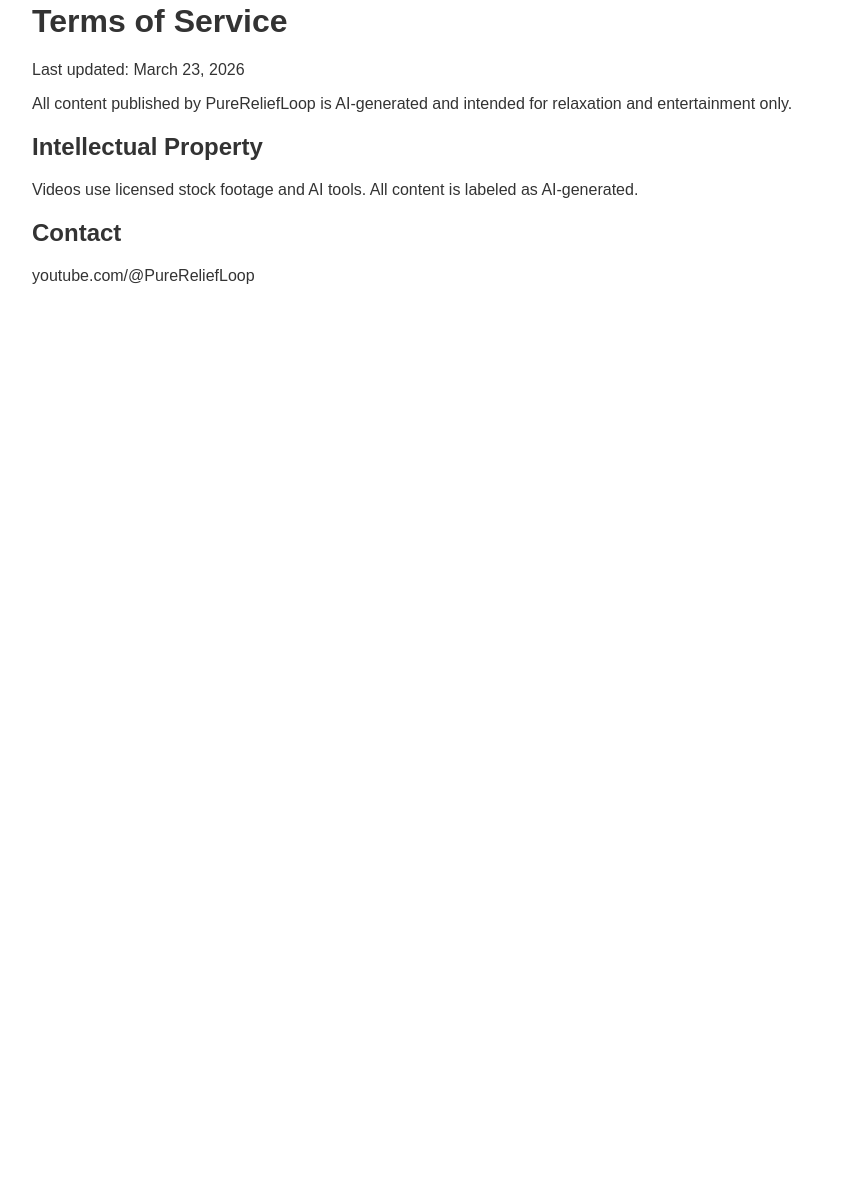
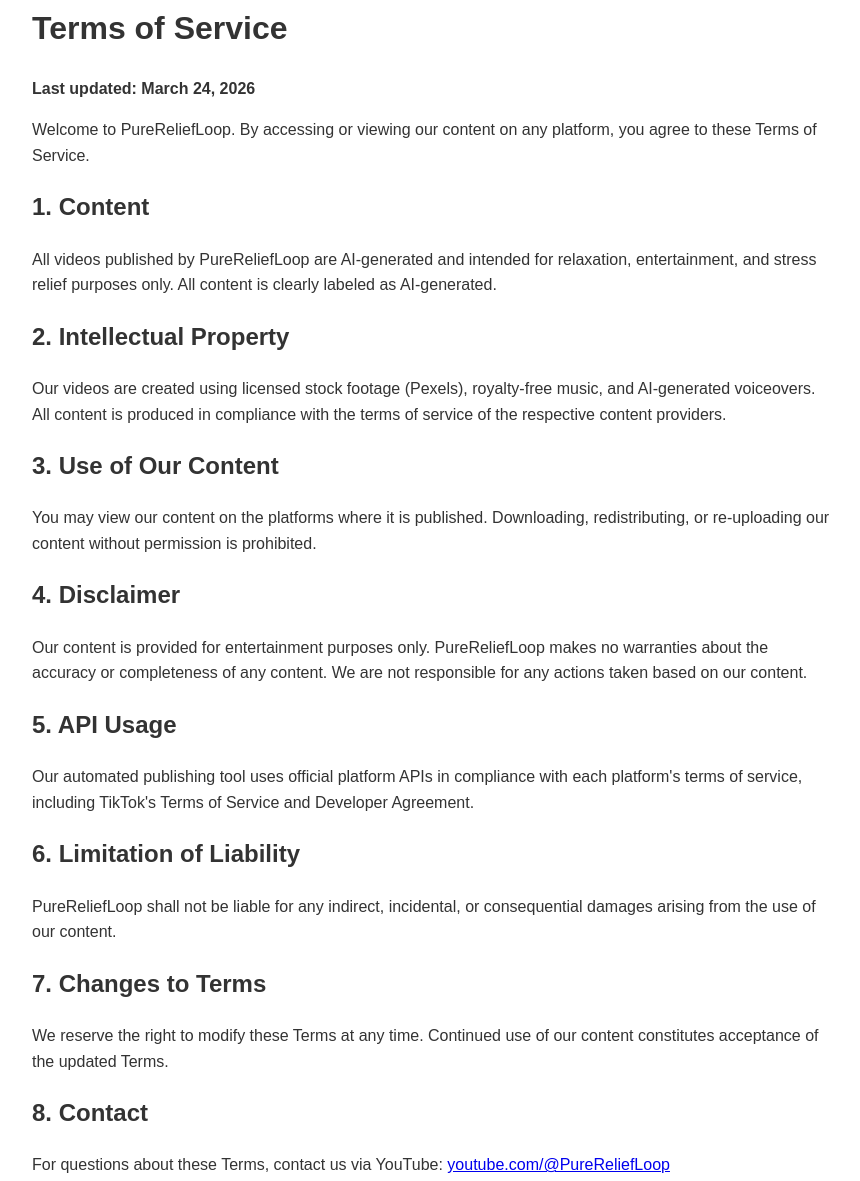
Before and after one commit to maximeoc/purereliefloop-legal, a plain HTML site: page terms.html in a window 1280 px wide. Shown: the part 37-1218 px from the top of the page, without its empty margins (208-1068 px from the left). Before the commit the page ends 800 px from the top, so only its background shows below. Drawn offline with Linux system fonts and the light colour scheme.

Commit message:
Update terms.html

```diff
--- a/terms.html
+++ b/terms.html
@@ -1,14 +1,34 @@
 <!DOCTYPE html>
 <html lang="en">
 <head><meta charset="UTF-8"><title>Terms of Service - PureReliefLoop</title>
-<style>body{font-family:Arial,sans-serif;max-width:800px;margin:40px auto;padding:0 20px;color:#333}</style>
+<style>body{font-family:Arial,sans-serif;max-width:800px;margin:40px auto;padding:0 20px;color:#333;line-height:1.6}</style>
 </head>
 <body>
 <h1>Terms of Service</h1>
-<p>Last updated: March 23, 2026</p>
-<p>All content published by PureReliefLoop is AI-generated and intended for relaxation and entertainment only.</p>
-<h2>Intellectual Property</h2>
-<p>Videos use licensed stock footage and AI tools. All content is labeled as AI-generated.</p>
-<h2>Contact</h2>
-<p>youtube.com/@PureReliefLoop</p>
+<p><strong>Last updated: March 24, 2026</strong></p>
+<p>Welcome to PureReliefLoop. By accessing or viewing our content on any platform, you agree to these Terms of Service.</p>
+
+<h2>1. Content</h2>
+<p>All videos published by PureReliefLoop are AI-generated and intended for relaxation, entertainment, and stress relief purposes only. All content is clearly labeled as AI-generated.</p>
+
+<h2>2. Intellectual Property</h2>
+<p>Our videos are created using licensed stock footage (Pexels), royalty-free music, and AI-generated voiceovers. All content is produced in compliance with the terms of service of the respective content providers.</p>
+
+<h2>3. Use of Our Content</h2>
+<p>You may view our content on the platforms where it is published. Downloading, redistributing, or re-uploading our content without permission is prohibited.</p>
+
+<h2>4. Disclaimer</h2>
+<p>Our content is provided for entertainment purposes only. PureReliefLoop makes no warranties about the accuracy or completeness of any content. We are not responsible for any actions taken based on our content.</p>
+
+<h2>5. API Usage</h2>
+<p>Our automated publishing tool uses official platform APIs in compliance with each platform's terms of service, including TikTok's Terms of Service and Developer Agreement.</p>
+
+<h2>6. Limitation of Liability</h2>
+<p>PureReliefLoop shall not be liable for any indirect, incidental, or consequential damages arising from the use of our content.</p>
+
+<h2>7. Changes to Terms</h2>
+<p>We reserve the right to modify these Terms at any time. Continued use of our content constitutes acceptance of the updated Terms.</p>
+
+<h2>8. Contact</h2>
+<p>For questions about these Terms, contact us via YouTube: <a href="https://youtube.com/@PureReliefLoop">youtube.com/@PureReliefLoop</a></p>
 </body></html>
```
